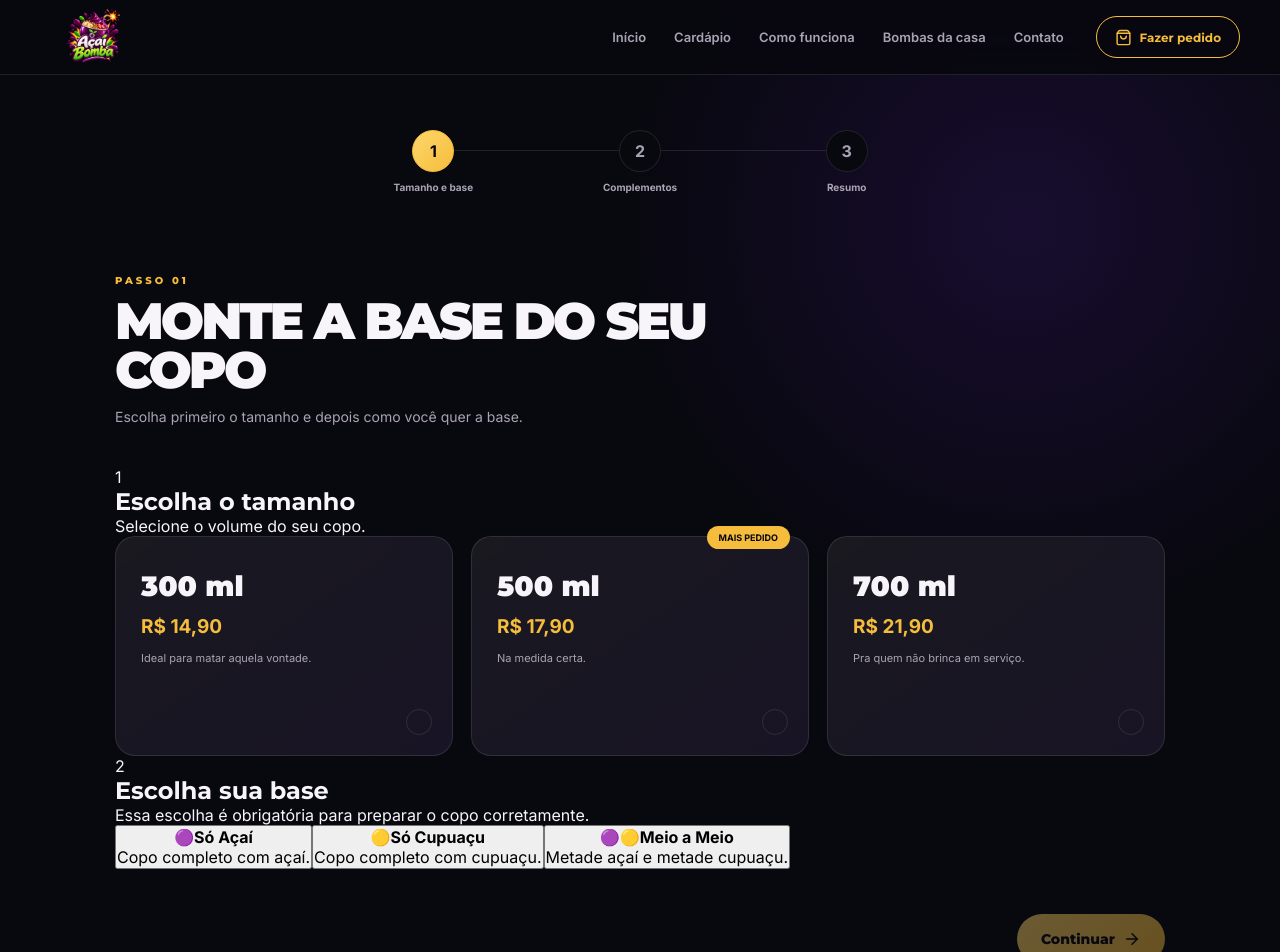
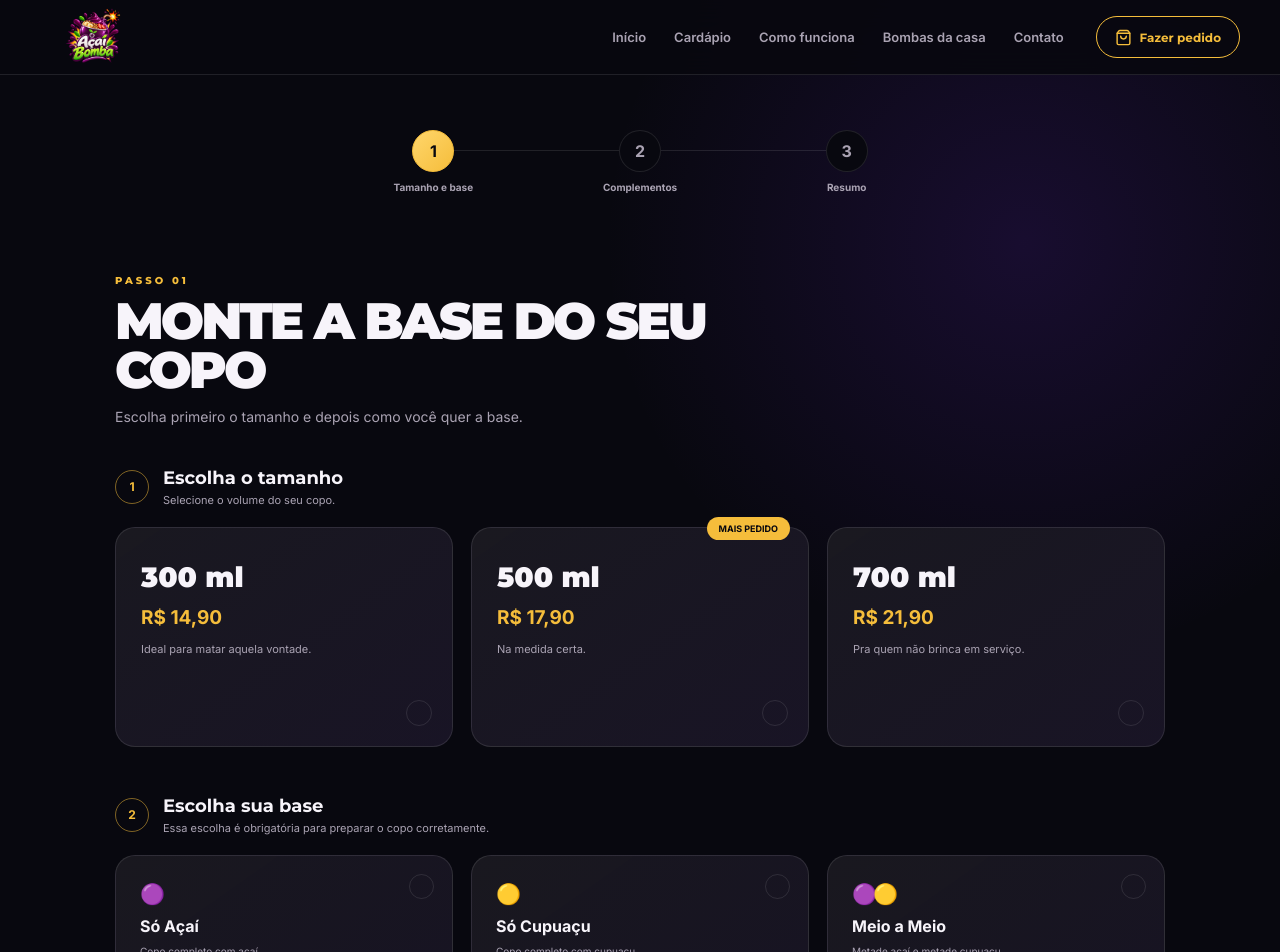
Before and after one commit to marleybob12/acai-bomba, a React (Vite) app: page /montar in a window 1280 px wide. Shown: the top 952 px of the page. Built offline with nearby package versions, Linux system fonts and the light colour scheme.

Commit message:
style: adiciona cards de base no montador

```diff
--- a/src/pages/MontarAcai/MontarAcai.css
+++ b/src/pages/MontarAcai/MontarAcai.css
@@ -119,6 +119,50 @@
   line-height: 1.6;
 }
 
+.montador__bloco + .montador__bloco {
+  margin-top: 48px;
+}
+
+.montador__subtitulo {
+  margin-bottom: 20px;
+
+  display: flex;
+  align-items: center;
+  gap: 14px;
+}
+
+.montador__subtitulo > span {
+  width: 34px;
+  height: 34px;
+
+  flex-shrink: 0;
+
+  display: grid;
+  place-items: center;
+
+  border: 1px solid var(--borda-dourada);
+  border-radius: 50%;
+
+  color: var(--dourado);
+
+  font-size: 12px;
+  font-weight: 900;
+}
+
+.montador__subtitulo h2 {
+  margin: 0 0 4px;
+
+  font-size: 18px;
+}
+
+.montador__subtitulo p {
+  margin: 0;
+
+  color: var(--texto-secundario);
+
+  font-size: 11px;
+}
+
 /* TAMANHOS */
 
 .montador__tamanhos {
@@ -218,6 +262,104 @@
 
   width: 26px;
   height: 26px;
+
+  display: grid;
+  place-items: center;
+
+  border: 1px solid var(--borda);
+  border-radius: 50%;
+
+  color: var(--dourado);
+}
+
+/* BASES */
+
+.montador__bases {
+  display: grid;
+  grid-template-columns: repeat(3, 1fr);
+  gap: 18px;
+}
+
+.base {
+  position: relative;
+
+  min-height: 145px;
+  padding: 24px;
+
+  display: flex;
+  flex-direction: column;
+  align-items: flex-start;
+  gap: 8px;
+
+  border: 1px solid var(--borda);
+  border-radius: var(--radius-lg);
+
+  background:
+    linear-gradient(
+      145deg,
+      rgba(255, 255, 255, 0.02),
+      rgba(109, 40, 217, 0.04)
+    ),
+    var(--card);
+
+  color: var(--texto);
+  text-align: left;
+
+  transition: var(--transicao);
+}
+
+.base:hover {
+  transform: translateY(-3px);
+
+  border-color: var(--borda-dourada);
+}
+
+.base--selecionada {
+  border-color: var(--dourado);
+
+  background:
+    linear-gradient(
+      145deg,
+      rgba(245, 189, 59, 0.08),
+      rgba(109, 40, 217, 0.08)
+    ),
+    var(--card);
+
+  box-shadow:
+    inset 0 0 0 1px
+    rgba(245, 189, 59, 0.18);
+}
+
+.base__icone {
+  min-height: 28px;
+
+  display: flex;
+  align-items: center;
+
+  font-size: 20px;
+  letter-spacing: -4px;
+}
+
+.base strong {
+  font-size: 16px;
+}
+
+.base p {
+  margin: 0;
+
+  color: var(--texto-secundario);
+
+  font-size: 10px;
+  line-height: 1.5;
+}
+
+.base__seletor {
+  position: absolute;
+  top: 18px;
+  right: 18px;
+
+  width: 25px;
+  height: 25px;
 
   display: grid;
   place-items: center;
@@ -567,12 +709,17 @@
     font-size: 8px;
   }
 
-  .montador__tamanhos {
+  .montador__tamanhos,
+  .montador__bases {
     grid-template-columns: 1fr;
   }
 
   .tamanho {
     min-height: 150px;
+  }
+
+  .base {
+    min-height: 125px;
   }
 
   .categoria__grid {
@@ -714,8 +861,6 @@
   text-align: right;
 }
 
-/* RESPONSIVO DA BOMBA */
-
 @media (max-width: 750px) {
 
   .montador__bomba {
```
